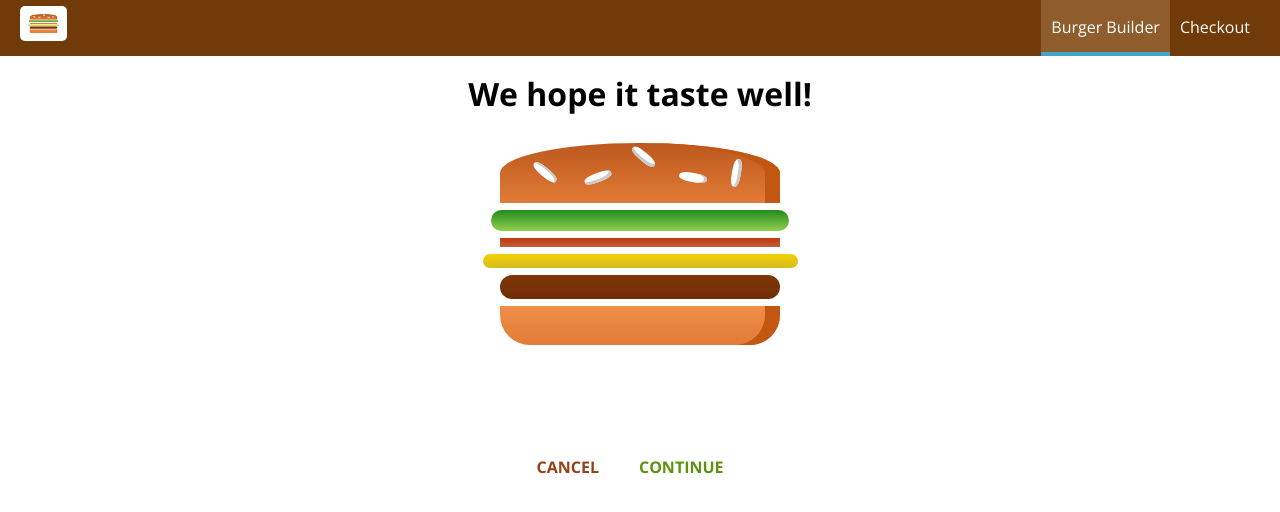
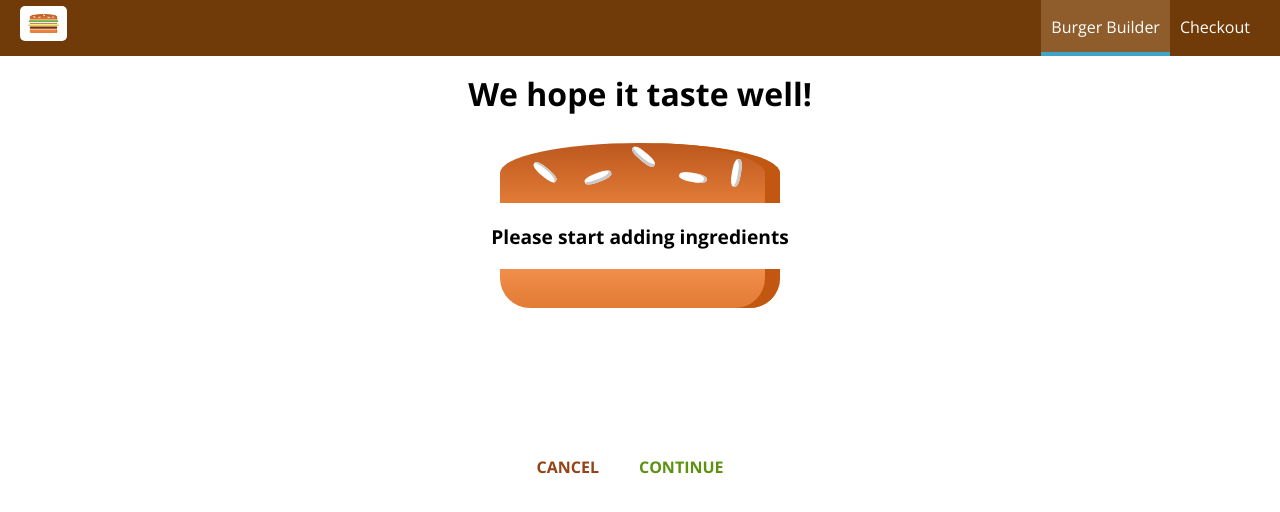
Before and after one commit to shinderahul/burger-spa, a React app: page /checkout in a window 1280 px wide. Shown: the top 512 px of the page. Built offline with nearby package versions, Linux system fonts and the light colour scheme.

Commit message:
Passing ingredients via query params

```diff
--- a/src/containers/BurgerBuilder/BurgerBuilder.js
+++ b/src/containers/BurgerBuilder/BurgerBuilder.js
@@ -117,7 +117,20 @@
     //     this.setState({ loading: false, purchasing: false });
     //   });
 
-    this.props.history.push('/checkout');
+    const queryParams = [];
+    for (let i in this.state.ingredients) {
+      queryParams.push(
+        encodeURIComponent(i) +
+          '=' +
+          encodeURIComponent(this.state.ingredients[i])
+      );
+    }
+    const queryString = queryParams.join('&');
+
+    this.props.history.push({
+      pathname: 'checkout',
+      search: '?' + queryString
+    });
   };
 
   render() {
--- a/src/containers/Checkout/Checkout.js
+++ b/src/containers/Checkout/Checkout.js
@@ -10,6 +10,17 @@
       meat: 1
     }
   };
+
+  componentDidMount() {
+    const query = new URLSearchParams(this.props.location.search);
+    const ingredients = {};
+    for (let param of query.entries()) {
+      // ['salad', '1']
+      ingredients[param[0]] = +param[1];
+    }
+
+    this.setState({ ingredients: ingredients });
+  }
 
   checkoutCancelledHandler = () => {
     this.props.history.goBack();
```
